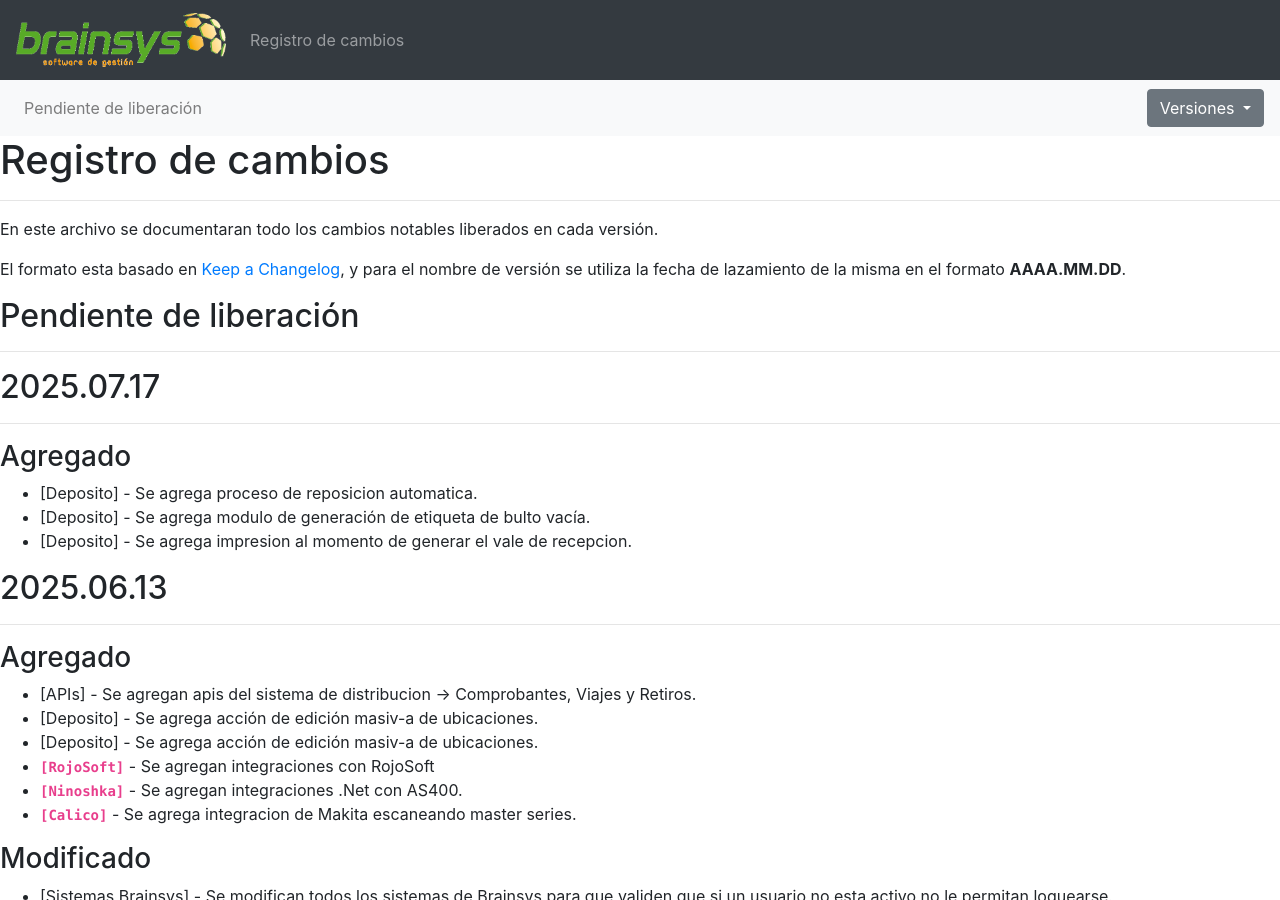
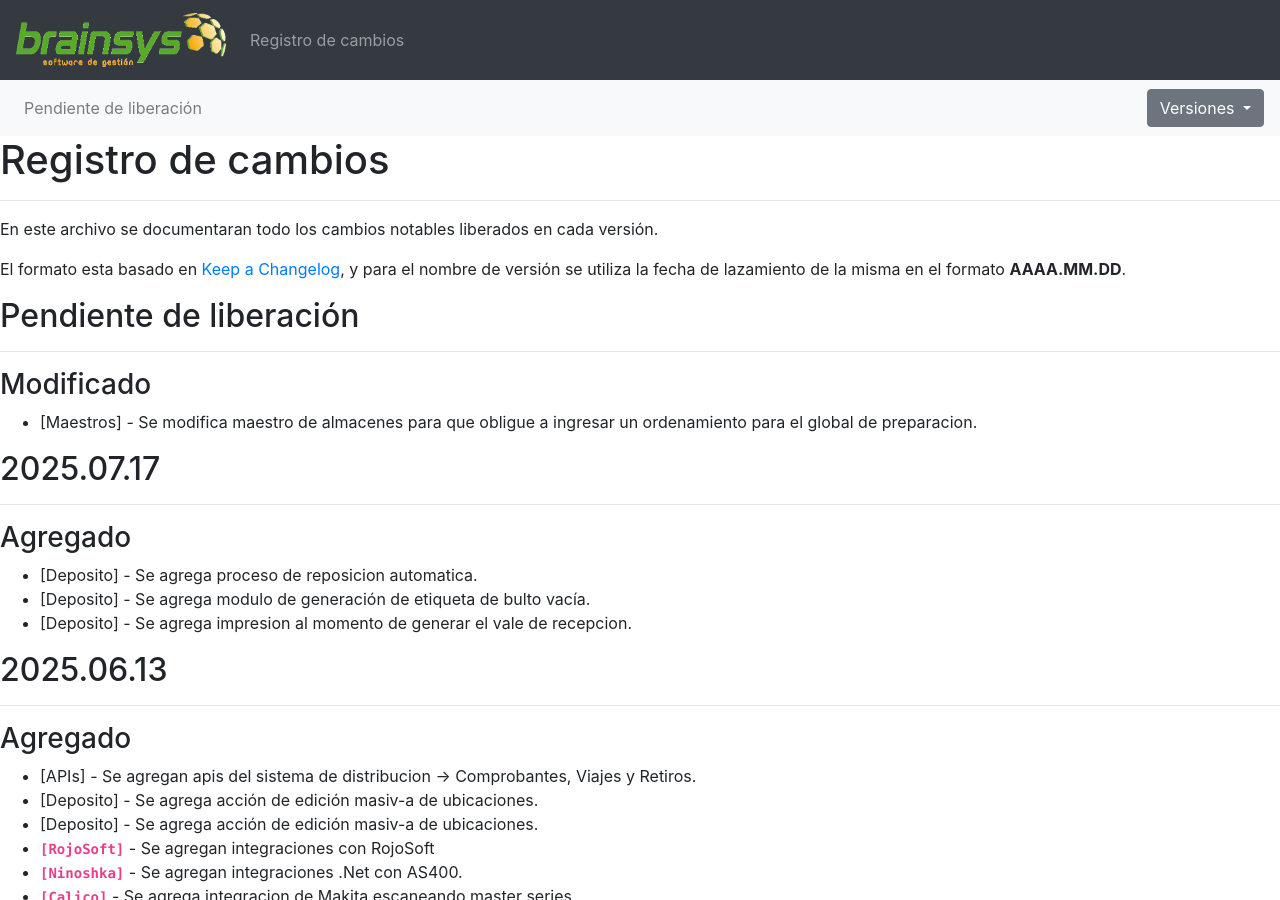
Before and after one commit to brainsys-arsaad/versionado, a Jekyll site: the page built from registro-cambios.markdown, in a window 1280 px wide and 900 px high. Built offline with Jekyll 4.4.1, drawn with Linux system fonts in a browser that asks for light colours.

Commit message:
Update registro-cambios.markdown

```diff
--- a/registro-cambios.markdown
+++ b/registro-cambios.markdown
@@ -117,6 +117,10 @@ El formato esta basado en [Keep a Changelog](https://keepachangelog.com/es-ES/1.
 
 ## Pendiente de liberación
 ---
+
+### Modificado
+
+- [Maestros] - Se modifica maestro de almacenes para que obligue a ingresar un ordenamiento para el global de preparacion.
 
 ## 2025.07.17
 ---
```
